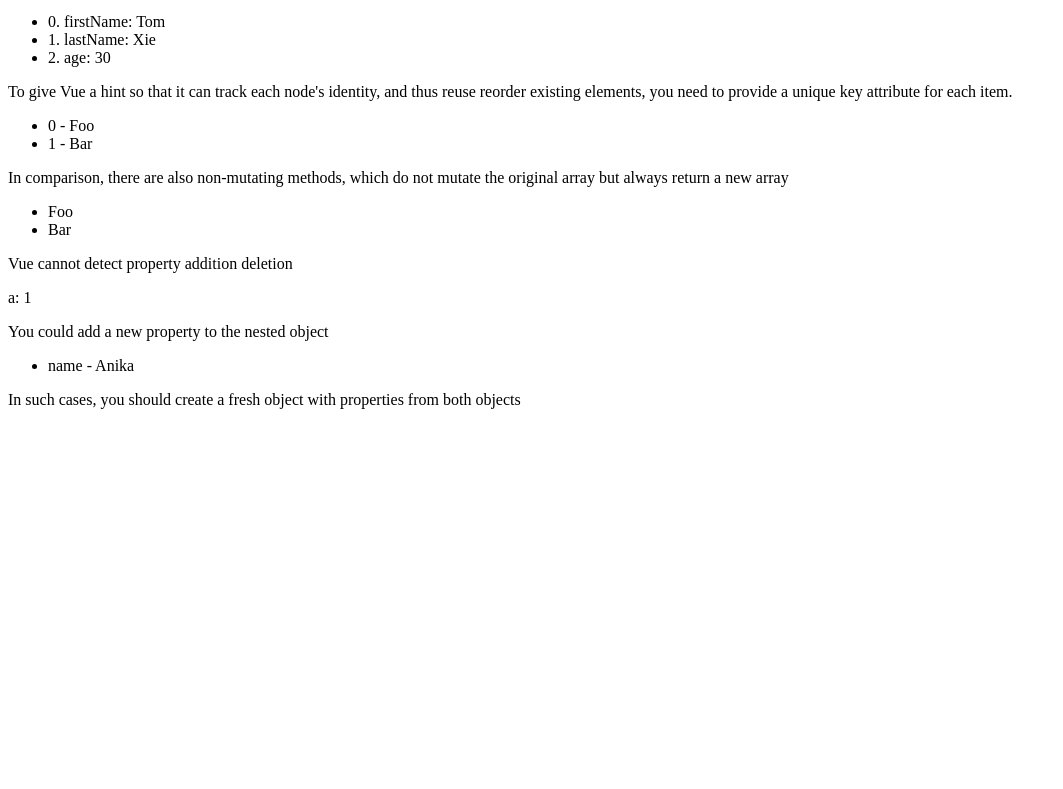
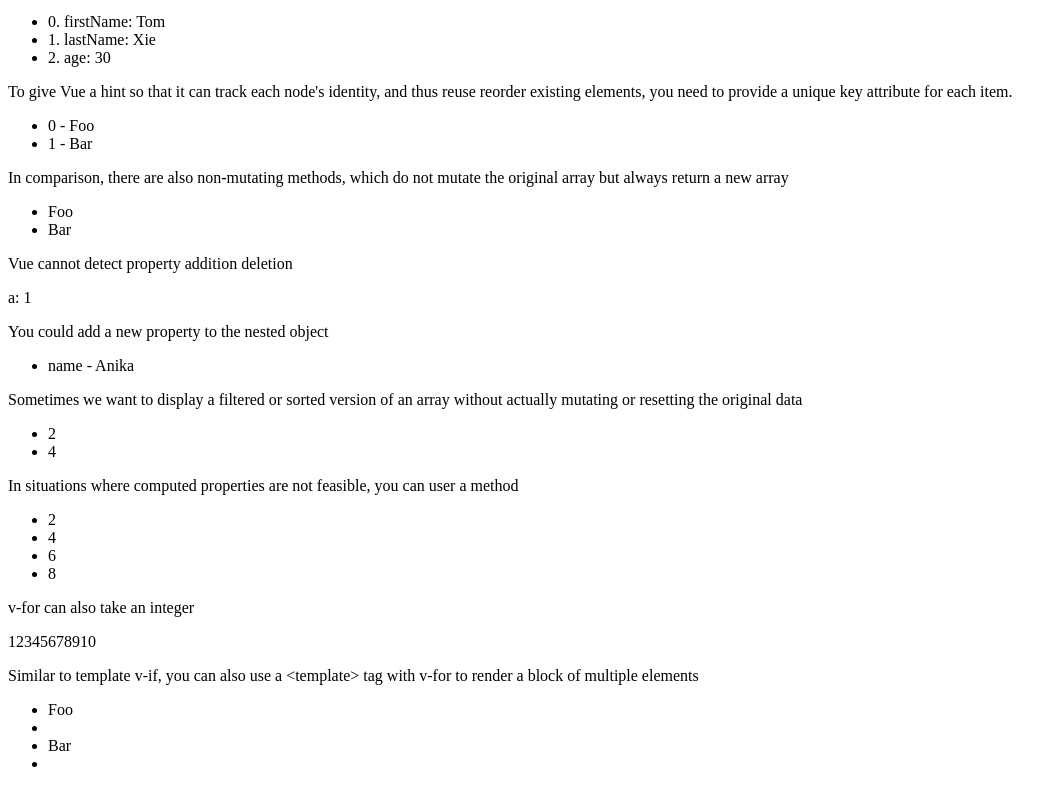
Before and after one commit to javcof/vuejs.org, a plain HTML site: page v2/guide/list.html in a window 1280 px wide. Shown: the part 503-1292 px from the top of the page, without its empty margins (0-1063 px from the left). Before the commit the page ends 928 px from the top, so only its background shows below. Drawn offline with nearby package versions, Linux system fonts and the light colour scheme.

Commit message:
List rendering

```diff
--- a/v2/guide/list.html
+++ b/v2/guide/list.html
@@ -191,6 +191,74 @@
             })
         </script>
 
-        <p>In such cases, you should create a fresh object with properties from both objects</p>
+        <p>Sometimes we want to display a filtered or sorted version of an array without actually mutating or resetting the original data</p>
+        <ul id="app-11">
+            <li v-for="n in evenNumbers">{{ n }}</li>
+        </ul>
+        <script>
+            var app11 = new Vue({
+                el: '#app-11',
+                data: {
+                    numbers: [1, 2, 3, 4, 5]
+                },
+                computed: {
+                    evenNumbers: function() {
+                        return this.numbers.filter(function(number) {
+                            return number % 2 === 0
+                        })
+                    }
+                }
+            })
+        </script>
+
+        <p>In situations where computed properties are not feasible,
+            you can user a method</p>
+        <ul id="app-12">
+            <li v-for="n in even(numbers)">{{ n }}</li>
+        </ul>
+        <script>
+            var app12 = new Vue({
+                el: '#app-12',
+                data: {
+                    numbers: [1, 2, 3, 4, 5, 6, 7, 8]
+                },
+                methods: {
+                    even: function() {
+                        return this.numbers.filter(function(n) {
+                            return n % 2 === 0
+                        })
+                    }
+                }
+            })
+        </script>
+
+        <p>v-for can also take an integer</p>
+        <div id="app-13">
+            <span v-for="n in 10">{{ n }}</span>
+        </div>
+        <script>
+            var app13 = new Vue({
+                el: '#app-13'
+            })
+        </script>
+
+        <p>Similar to template v-if, you can also use a &lt;template&gt; tag with v-for to render a block of multiple elements</p>
+        <ul id="app-14">
+            <template v-for="item in items">
+                <li>{{ item.msg }}</li>
+                <li class="divider"></li>
+            </template>
+        </ul>
+        <script>
+            var app14 = new Vue({
+                el: '#app-14',
+                data: {
+                    items: [
+                        { msg: 'Foo' },
+                        { msg: 'Bar' }
+                    ]
+                }
+            })
+        </script>
     </body>
 </html>
```
